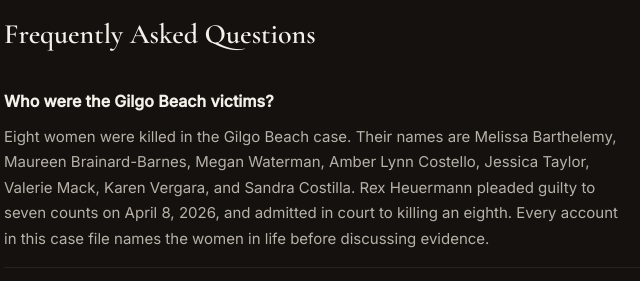
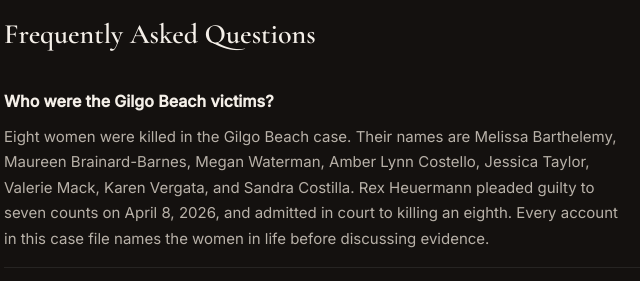
Before and after one commit to cassiancreed/cassiancreed-astro, an Astro site: page /gilgo-blueprint in a window 1280 px wide. Shown: the part 2400-2681 px from the top of the page, 266-906 px from the left. Built offline with nearby package versions, Linux system fonts and the light colour scheme; Astro itself is replaced by a stand-in of ours.

Commit message:
Fix victim name spelling in Gilgo FAQ

```diff
--- a/src/pages/gilgo-blueprint.astro
+++ b/src/pages/gilgo-blueprint.astro
@@ -185,7 +185,7 @@ const jsonld_faq = {
 
         <div class="faq-item">
           <dt>Who were the Gilgo Beach victims?</dt>
-          <dd>Eight women were killed in the Gilgo Beach case. Their names are Melissa Barthelemy, Maureen Brainard-Barnes, Megan Waterman, Amber Lynn Costello, Jessica Taylor, Valerie Mack, Karen Vergara, and Sandra Costilla. Rex Heuermann pleaded guilty to seven counts on April 8, 2026, and admitted in court to killing an eighth. Every account in this case file names the women in life before discussing evidence.</dd>
+          <dd>Eight women were killed in the Gilgo Beach case. Their names are Melissa Barthelemy, Maureen Brainard-Barnes, Megan Waterman, Amber Lynn Costello, Jessica Taylor, Valerie Mack, Karen Vergata, and Sandra Costilla. Rex Heuermann pleaded guilty to seven counts on April 8, 2026, and admitted in court to killing an eighth. Every account in this case file names the women in life before discussing evidence.</dd>
         </div>
 
         <div class="faq-item">
```
